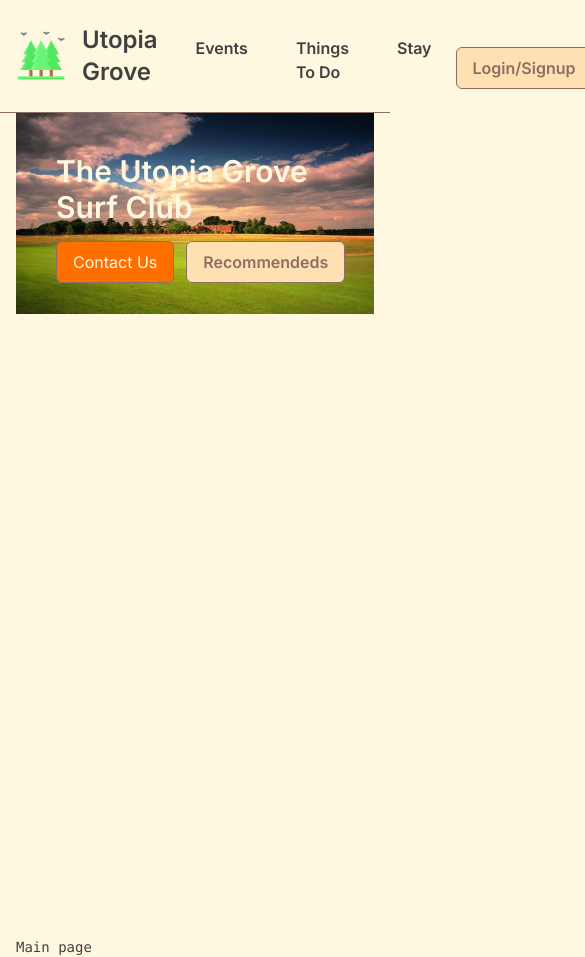
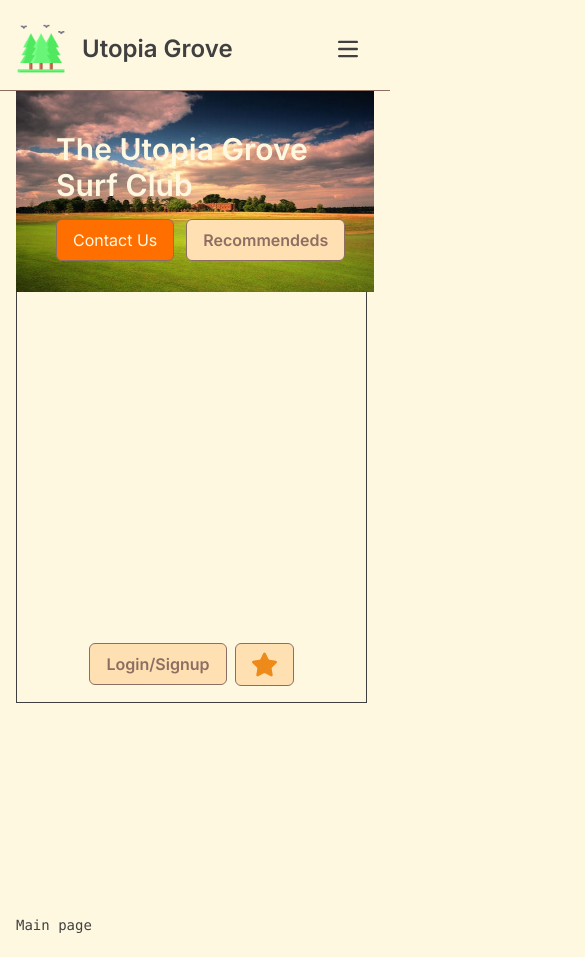
Before and after one commit to tannaz97shr/utopia-grove, a Next.js app: page / in a window 390 px wide. Shown: the top 957 px of the page, 585 px wide, since content can reach past the window. After the commit the page ends 935 px from the top, so only its background shows below. Built offline with nearby package versions, Linux system fonts and the light colour scheme.

Commit message:
feat: create menu button

```diff
--- a/src/components/MainHeader/buttons.tsx
+++ b/src/components/MainHeader/buttons.tsx
@@ -5,9 +5,8 @@ import { IconFavorite } from "../UI/Icons";
 
 export default function Buttons() {
   return (
-    <>
+    <div className="mx-auto md:mr-0 md:ml-auto mt-auto md:mt-0 flex items-center">
       <Button
-        className="ml-auto"
         variant="secondary"
         onClick={() => {
           console.log("sign in/up clicked");
@@ -24,6 +23,6 @@ export default function Buttons() {
       >
         <IconFavorite />
       </Button>
-    </>
+    </div>
   );
 }
--- a/src/components/MainHeader/index.tsx
+++ b/src/components/MainHeader/index.tsx
@@ -1,45 +1,14 @@
-import { IHeaderMenuItem } from "@/app/models/general";
 import Link from "next/link";
 import Logo from "../UI/Logo";
-import Buttons from "./buttons";
+import NavbarList from "./list";
 
 export default function MainHeader() {
-  const listItems: IHeaderMenuItem[] = [
-    {
-      id: "events",
-      title: "events",
-      href: "/events",
-    },
-    {
-      id: "todo",
-      title: "things to do",
-      href: "/todo",
-    },
-    {
-      id: "stay",
-      title: "Stay",
-      href: "/stay",
-    },
-  ];
   return (
-    <div className="flex items-center w-full px-4 pt-6 border-b border-border-brown text-text-primary">
+    <div className="relative flex items-center w-full px-4 pt-6 border-b border-border-brown text-text-primary">
       <Link href="/">
         <Logo />
       </Link>
-      <ul className="flex mt-auto ml-16">
-        {listItems.map((item) => (
-          <li
-            key={item.id}
-            className="mx-6 border-b-4 border-transparent font-semibold pb-6
-            hover:cursor-pointer hover:text-custom-orange hover:border-b-4 hover:border-custom-orange"
-          >
-            <Link className="capitalize" href={item.href}>
-              {item.title}
-            </Link>
-          </li>
-        ))}
-      </ul>
-      <Buttons />
+      <NavbarList />
     </div>
   );
 }
--- /dev/null
+++ b/src/components/MainHeader/list.tsx
@@ -0,0 +1,63 @@
+"use client";
+
+import { IHeaderMenuItem } from "@/app/models/general";
+import Link from "next/link";
+import { useState } from "react";
+import { IconCross, IconMenu } from "../UI/Icons";
+import Buttons from "./buttons";
+
+const listItems: IHeaderMenuItem[] = [
+  {
+    id: "events",
+    title: "events",
+    href: "/events",
+  },
+  {
+    id: "todo",
+    title: "things to do",
+    href: "/todo",
+  },
+  {
+    id: "stay",
+    title: "Stay",
+    href: "/stay",
+  },
+];
+
+export default function NavbarList() {
+  const [isMenuOpen, setIsMenuOpen] = useState<boolean>(false);
+
+  const menuButtonClicked = () => {
+    setIsMenuOpen(isMenuOpen ? false : true);
+  };
+
+  return (
+    <>
+      <button
+        onClick={menuButtonClicked}
+        className="flex md:hidden ml-auto mb-4 mr-4"
+      >
+        {isMenuOpen ? <IconCross /> : <IconMenu />}
+      </button>
+      <div
+        className="flex w-[90%] md:flex-1 flex-col md:flex-row absolute md:relative top-28 md:top-0 bg-bg-primary
+  border md:border-none p-4 md:p-0 h-[70vh] md:h-fit"
+      >
+        <ul className="flex md:mt-auto md:ml-16 flex-col md:flex-row items-center">
+          {listItems.map((item) => (
+            <li
+              key={item.id}
+              className="mx-6 border-b-4 border-transparent font-semibold pb-6
+        hover:cursor-pointer hover:text-custom-orange hover:border-b-4 hover:border-custom-orange"
+            >
+              <Link className="capitalize" href={item.href}>
+                {item.title}
+              </Link>
+            </li>
+          ))}
+        </ul>
+        <Buttons />
+      </div>
+    </>
+  );
+}
--- a/src/components/UI/Icons/index.tsx
+++ b/src/components/UI/Icons/index.tsx
@@ -14,3 +14,34 @@ export const IconFavorite = (props: IconProps) => (
     <path d="M26.285,2.486l5.407,10.956c0.376,0.762,1.103,1.29,1.944,1.412l12.091,1.757 c2.118,0.308,2.963,2.91,1.431,4.403l-8.749,8.528c-0.608,0.593-0.886,1.448-0.742,2.285l2.065,12.042 c0.362,2.109-1.852,3.717-3.746,2.722l-10.814-5.685c-0.752-0.395-1.651-0.395-2.403,0l-10.814,5.685 c-1.894,0.996-4.108-0.613-3.746-2.722l2.065-12.042c0.144-0.837-0.134-1.692-0.742-2.285l-8.749-8.528 c-1.532-1.494-0.687-4.096,1.431-4.403l12.091-1.757c0.841-0.122,1.568-0.65,1.944-1.412l5.407-10.956 C22.602,0.567,25.338,0.567,26.285,2.486z" />
   </svg>
 );
+
+export const IconMenu = (props: IconProps) => (
+  <svg
+    className="w-5 h-5"
+    aria-hidden="true"
+    xmlns="http://www.w3.org/2000/svg"
+    fill="none"
+    viewBox="0 0 17 14"
+    {...props}
+  >
+    <path
+      stroke="currentColor"
+      stroke-linecap="round"
+      stroke-linejoin="round"
+      stroke-width="2"
+      d="M1 1h15M1 7h15M1 13h15"
+    />
+  </svg>
+);
+
+export const IconCross = (props: IconProps) => (
+  <svg
+    xmlns="http://www.w3.org/2000/svg"
+    fill="#000000"
+    className="w-5 h-5"
+    viewBox="0 0 32 32"
+    version="1.1"
+  >
+    <path d="M19.587 16.001l6.096 6.096c0.396 0.396 0.396 1.039 0 1.435l-2.151 2.151c-0.396 0.396-1.038 0.396-1.435 0l-6.097-6.096-6.097 6.096c-0.396 0.396-1.038 0.396-1.434 0l-2.152-2.151c-0.396-0.396-0.396-1.038 0-1.435l6.097-6.096-6.097-6.097c-0.396-0.396-0.396-1.039 0-1.435l2.153-2.151c0.396-0.396 1.038-0.396 1.434 0l6.096 6.097 6.097-6.097c0.396-0.396 1.038-0.396 1.435 0l2.151 2.152c0.396 0.396 0.396 1.038 0 1.435l-6.096 6.096z" />
+  </svg>
+);
--- a/src/components/UI/Logo/index.tsx
+++ b/src/components/UI/Logo/index.tsx
@@ -3,7 +3,7 @@ import ForestIcon from "./forest.png";
 
 export default function Logo() {
   return (
-    <div className="flex items-center font-semibold text-2xl mb-6">
+    <div className="flex items-center font-semibold text-2xl mb-4">
       <Image
         src={ForestIcon}
         width={50}
```
